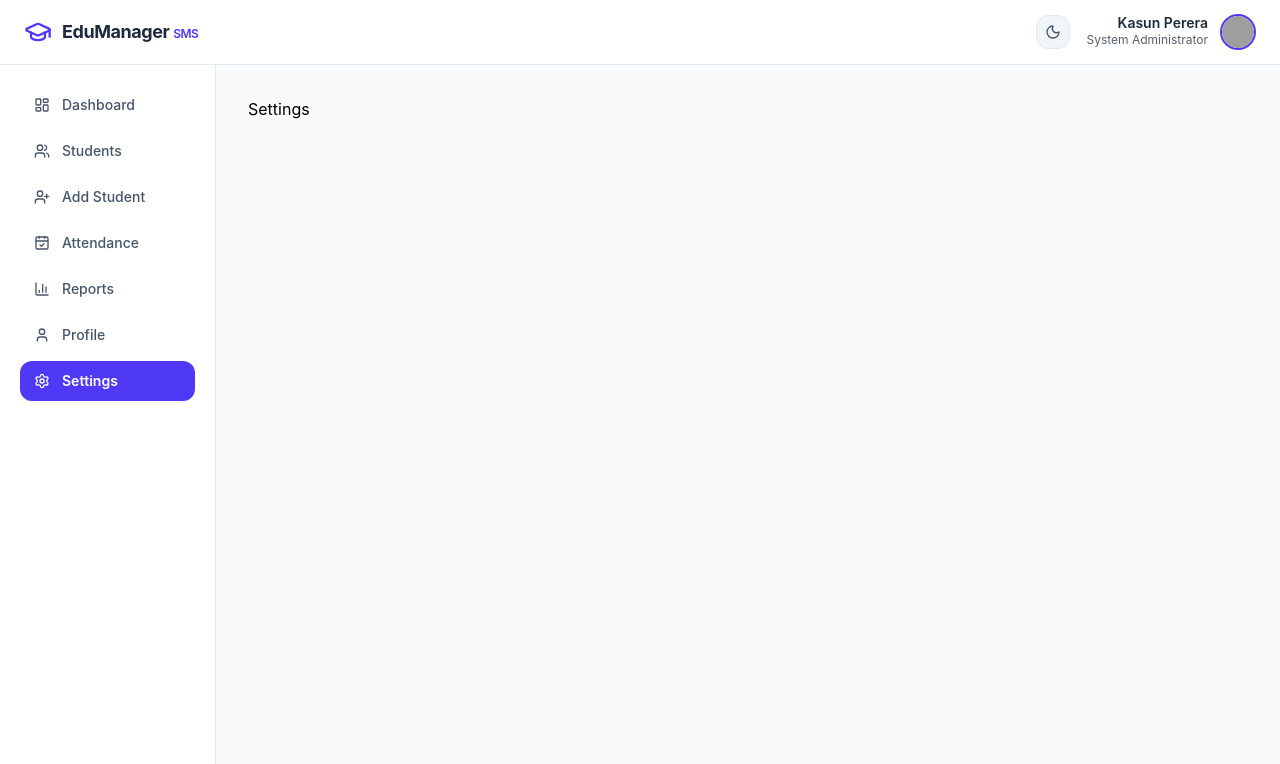
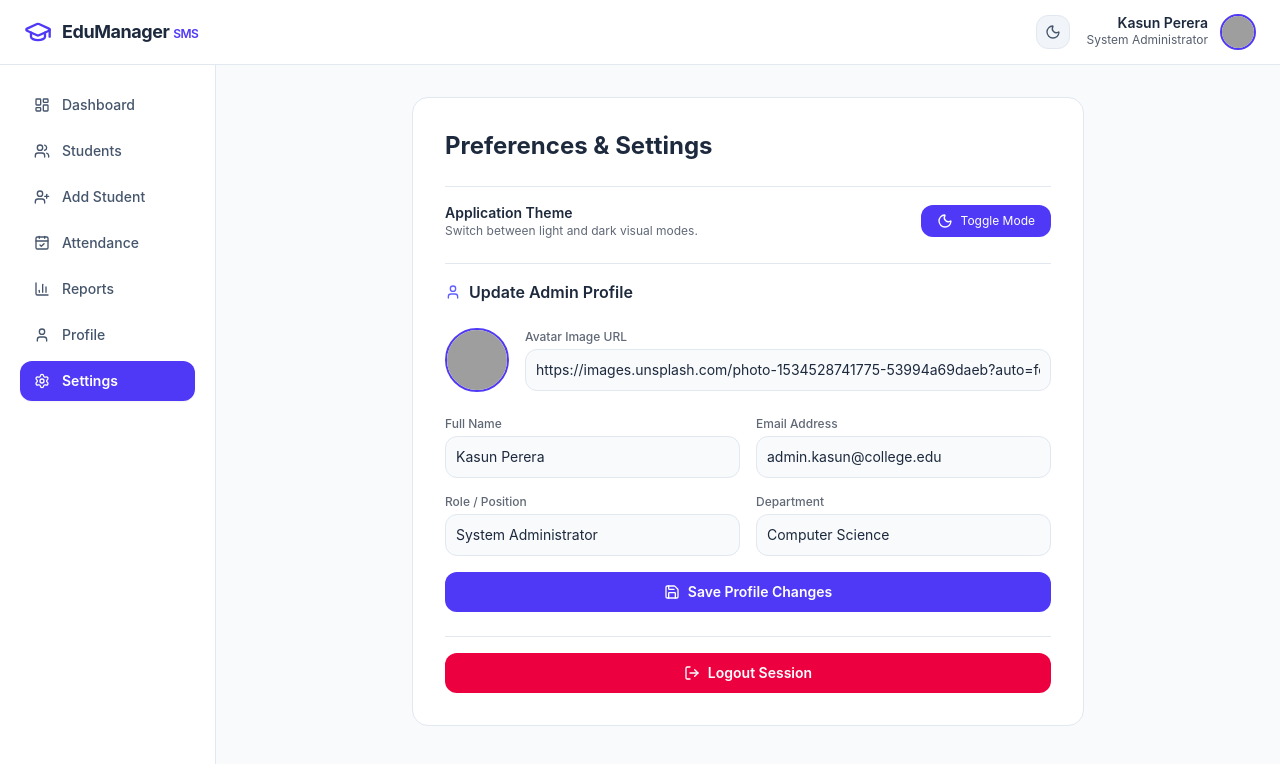
Before and after one commit to Kafoor-Nimas/Student-Management-System, a React (Vite) app: page /settings in a window 1280 px wide. Shown: the top 764 px of the page. Built offline with nearby package versions, Linux system fonts and the light colour scheme; grey boxes are pictures that could not be loaded.

Commit message:
Completed Setting Page UI

```diff
--- a/src/pages/Settings.jsx
+++ b/src/pages/Settings.jsx
@@ -1,8 +1,206 @@
+import { useState } from "react";
+import { Sun, Moon, LogOut, Save, User, CheckCircle } from "lucide-react";
+import { useStudent } from "../context/StdentContext";
 
 const Settings = () => {
+  const { theme, toggleTheme, profile, setProfile } = useStudent();
+
+  const [formData, setFormData] = useState({
+    name: profile.name || "",
+    email: profile.email || "",
+    role: profile.role || "",
+    department: profile.department || "",
+    image: profile.image || "",
+  });
+
+  const [savedSuccess, setSavedSuccess] = useState(false);
+
+  const handleSubmit = (e) => {
+    e.preventDefault();
+    setProfile(formData);
+    setSavedSuccess(true);
+    setTimeout(() => setSavedSuccess(false), 3000); // Hide toast after 3 seconds
+  };
+
   return (
-    <div>Settings</div>
-  )
-}
+    <div
+      className={`max-w-2xl mx-auto p-6 md:p-8 rounded-2xl border space-y-6 ${
+        theme === "dark"
+          ? "bg-[#1E293B] border-slate-700 text-white"
+          : "bg-white border-slate-200 text-slate-800"
+      }`}
+    >
+      <div className="flex items-center justify-between">
+        <h1 className="text-2xl font-bold">Preferences & Settings</h1>
+        {savedSuccess && (
+          <span className="flex items-center gap-1.5 text-xs font-semibold text-emerald-500 bg-emerald-500/10 px-3 py-1.5 rounded-full">
+            <CheckCircle className="w-4 h-4" /> Profile Updated!
+          </span>
+        )}
+      </div>
 
-export default Settings
+      {/* Theme Settings */}
+      <div
+        className={`flex items-center justify-between pt-4 border-t  ${theme === "dark" ? "border-slate-700" : "border-slate-200"}`}
+      >
+        <div>
+          <h4 className="font-semibold text-sm">Application Theme</h4>
+          <p className="text-xs opacity-70">
+            Switch between light and dark visual modes.
+          </p>
+        </div>
+        <button
+          type="button"
+          onClick={toggleTheme}
+          className="px-4 py-2 bg-indigo-600 hover:bg-indigo-700 text-white rounded-xl text-xs flex items-center gap-2 cursor-pointer transition-colors"
+        >
+          {theme === "light" ? (
+            <Moon className="w-4 h-4" />
+          ) : (
+            <Sun className="w-4 h-4" />
+          )}{" "}
+          Toggle Mode
+        </button>
+      </div>
+
+      {/* Admin Profile Update Form */}
+      <form
+        onSubmit={handleSubmit}
+        className={`space-y-4 pt-4 border-t text-sm  ${theme === "dark" ? "border-slate-700" : "border-slate-200"}`}
+      >
+        <h4 className="font-semibold text-base flex items-center gap-2">
+          <User className="w-4 h-4 text-indigo-500" /> Update Admin Profile
+        </h4>
+
+        <div className="flex items-center gap-4 py-2">
+          <img
+            src={
+              formData.image ||
+              "https://images.unsplash.com/photo-1534528741775-53994a69daeb?w=300"
+            }
+            alt="Profile Preview"
+            className="w-16 h-16 rounded-full object-cover border-2 border-indigo-600"
+          />
+          <div className="flex-1">
+            <label className="block text-xs font-medium opacity-70 mb-1">
+              Avatar Image URL
+            </label>
+            <input
+              type="url"
+              value={formData.image}
+              onChange={(e) =>
+                setFormData({ ...formData, image: e.target.value })
+              }
+              className={`w-full p-2.5 border rounded-xl ${
+                theme === "dark"
+                  ? "bg-slate-800 border-slate-700"
+                  : "bg-slate-50 border-slate-200"
+              }`}
+              placeholder="https://example.com/image.jpg"
+              required
+            />
+          </div>
+        </div>
+
+        <div className="grid grid-cols-1 sm:grid-cols-2 gap-4">
+          <div>
+            <label className="block text-xs font-medium opacity-70 mb-1">
+              Full Name
+            </label>
+            <input
+              type="text"
+              value={formData.name}
+              onChange={(e) =>
+                setFormData({ ...formData, name: e.target.value })
+              }
+              className={`w-full p-2.5 border rounded-xl ${
+                theme === "dark"
+                  ? "bg-slate-800 border-slate-700"
+                  : "bg-slate-50 border-slate-200"
+              }`}
+              required
+            />
+          </div>
+
+          <div>
+            <label className="block text-xs font-medium opacity-70 mb-1">
+              Email Address
+            </label>
+            <input
+              type="email"
+              value={formData.email}
+              onChange={(e) =>
+                setFormData({ ...formData, email: e.target.value })
+              }
+              className={`w-full p-2.5 border rounded-xl ${
+                theme === "dark"
+                  ? "bg-slate-800 border-slate-700"
+                  : "bg-slate-50 border-slate-200"
+              }`}
+              required
+            />
+          </div>
+
+          <div>
+            <label className="block text-xs font-medium opacity-70 mb-1">
+              Role / Position
+            </label>
+            <input
+              type="text"
+              value={formData.role}
+              onChange={(e) =>
+                setFormData({ ...formData, role: e.target.value })
+              }
+              className={`w-full p-2.5 border rounded-xl ${
+                theme === "dark"
+                  ? "bg-slate-800 border-slate-700"
+                  : "bg-slate-50 border-slate-200"
+              }`}
+              required
+            />
+          </div>
+
+          <div>
+            <label className="block text-xs font-medium opacity-70 mb-1">
+              Department
+            </label>
+            <input
+              type="text"
+              value={formData.department}
+              onChange={(e) =>
+                setFormData({ ...formData, department: e.target.value })
+              }
+              className={`w-full p-2.5 border rounded-xl ${
+                theme === "dark"
+                  ? "bg-slate-800 border-slate-700"
+                  : "bg-slate-50 border-slate-200"
+              }`}
+              required
+            />
+          </div>
+        </div>
+
+        <button
+          type="submit"
+          className="w-full py-2.5 bg-indigo-600 hover:bg-indigo-700 text-white font-semibold rounded-xl flex items-center justify-center gap-2 cursor-pointer transition-colors mt-2"
+        >
+          <Save className="w-4 h-4" /> Save Profile Changes
+        </button>
+      </form>
+
+      {/* Logout Button */}
+      <div
+        className={`pt-4 border-t  ${theme === "dark" ? "border-slate-700" : "border-slate-200"}`}
+      >
+        <button
+          type="button"
+          className="w-full py-2.5 bg-rose-600 hover:bg-rose-700 text-white font-semibold rounded-xl flex items-center justify-center gap-2 text-sm cursor-pointer transition-colors"
+        >
+          <LogOut className="w-4 h-4" /> Logout Session
+        </button>
+      </div>
+    </div>
+  );
+};
+
+export default Settings;
```
